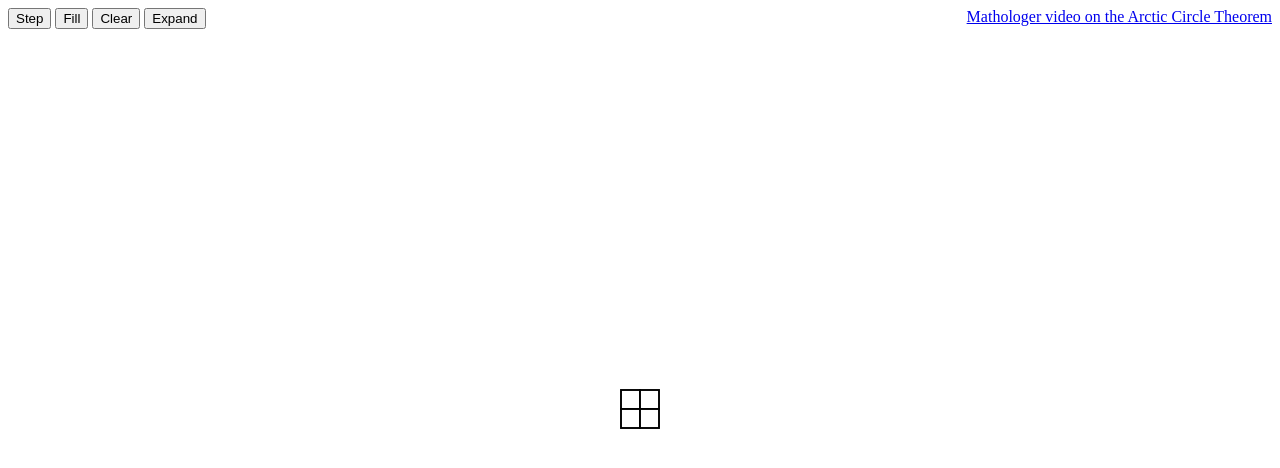
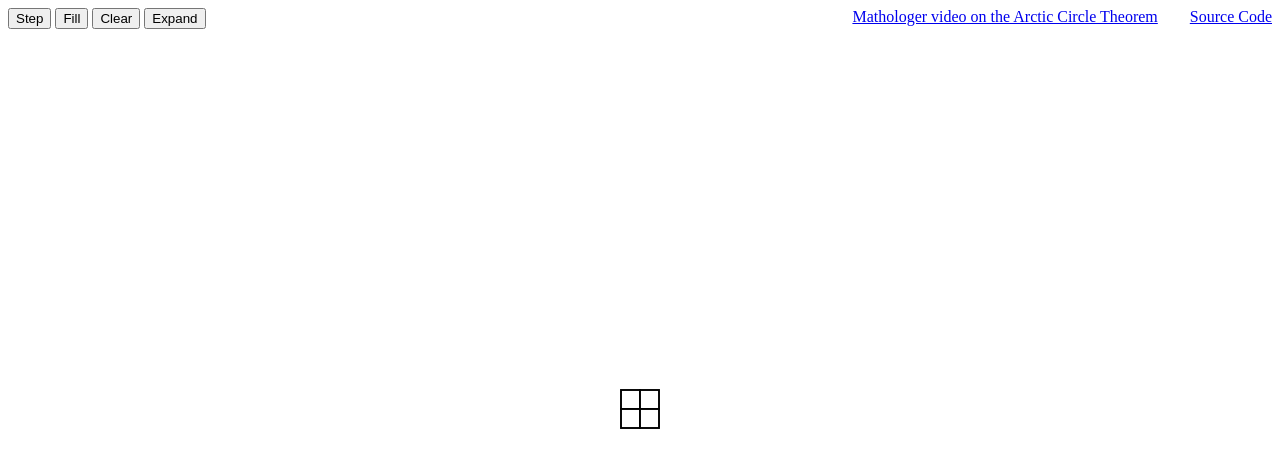
Before and after one commit to kothar/arctic-circle, a plain HTML site: page index.html in a window 1280 px wide. Drawn offline with nearby package versions, Linux system fonts and the light colour scheme.

Commit message:
Add link to source repo

```diff
--- a/index.html
+++ b/index.html
@@ -15,7 +15,8 @@
 <button onclick="fillGaps()">Fill</button>
 <button onclick="clearOpposing()">Clear</button>
 <button onclick="expand()">Expand</button>
-<span style="float:right"><a href="https://www.youtube.com/watch?v=Yy7Q8IWNfHM">Mathologer video on the Arctic Circle Theorem</a></span>
+<span style="float:right"><a href="https://github.com/kothar/arctic-circle">Source Code</a></span>
+<span style="float:right; margin-right: 2em;"><a href="https://www.youtube.com/watch?v=Yy7Q8IWNfHM">Mathologer video on the Arctic Circle Theorem</a></span>
 <svg viewBox="-200 -200 400 400">
     <g class="grid"></g>
     <g class="dominoes"></g>
```
